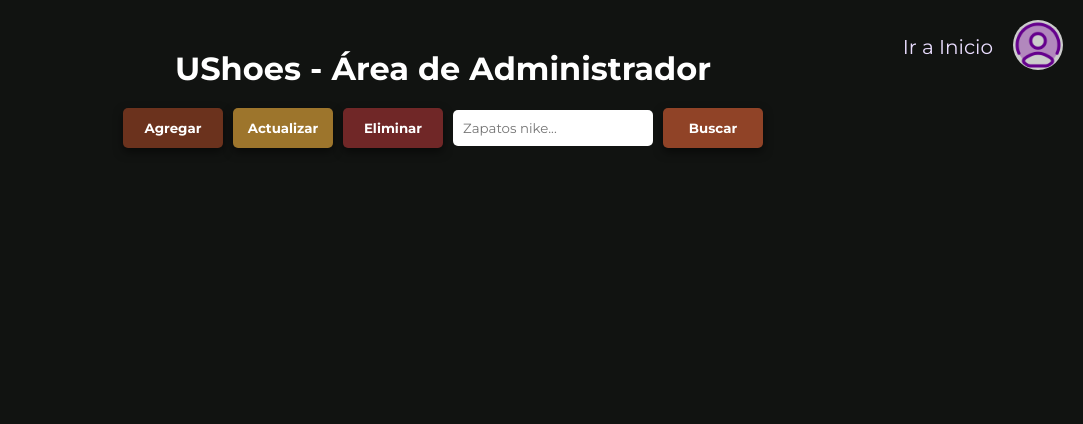
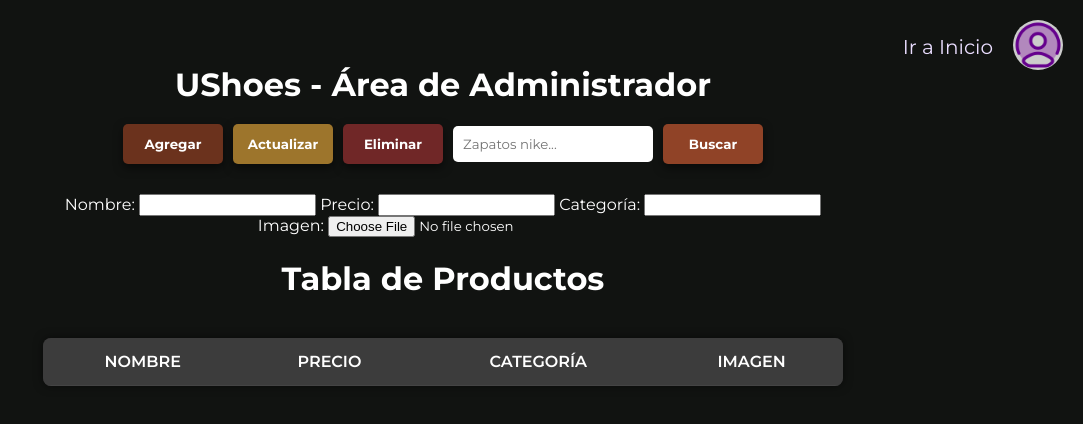
Before and after one commit to Davidsillo273/Proyecto_Modulo, a plain HTML site: page Admin.html in a window 1280 px wide. Shown: the whole page, without its empty margins (197-1280 px from the left). Drawn offline with Linux system fonts and the light colour scheme.

Commit message:
Para modificar lo visual

```diff
--- a/Admin.html
+++ b/Admin.html
@@ -13,15 +13,21 @@
 </head>
 
 <body>
-    <a href="Index.html" class="linkInicio">Ir a Inicio</a>
+    <header class="container">
+        <nav>
+            <ul>
+                <a href="Index.html" class="linkInicio">Ir a Inicio</a>
 
-    <div> <img src="IMG/usuario.png" alt="profile-icon"></div>
+                <div> <img src="IMG/usuario.png" alt="profile-icon"></div>
+            </ul>
+        </nav>
+    </header>
 
     <div class="container">
 
         <h1>UShoes - Área de Administrador</h1>
         <div class="top-bar">
-            <button class="add-btn">Agregar</button>
+            <button class="add-btn" type="submit"  id="btn-submit" >Agregar</button>
             <button class="update-btn">Actualizar</button>
             <button class="delete-btn">Eliminar</button>
             <input type="text" class="search-box" placeholder="Zapatos nike...">
@@ -29,6 +35,57 @@
         </div>
     </div>
 
+    <main class="container">
+
+    <!-- Formulario -->
+    <form id="persona-form" class="persona-form">
+      <div class="flex">
+        <label for="nombre">Nombre:
+          <input type="text" id="nombre" required />
+        </label>
+        <label for="precio">Precio:
+          <input type="number" id="precio" required />
+        </label>
+        <label for="categoria">Categoría:
+            <input type="text" id="categoria" required />
+        </label>
+        <label for="imagen-file">Imagen:
+          <input type="file" id="imagen-file" accept="image/*"  class="search-img"/>
+        </label>
+      </div>
+
+      <!-- Guarda la URL de la imagen cuando se edita un registro (para no subirla de nuevo si no cambia) -->
+      <input type="hidden" id="imagen-url" />
+
+      <!-- Guarda el ID de la persona que se está editando (vacío en modo "agregar") -->
+      <input type="hidden" id="persona-id" />
+
+      <!-- Botón para cancelar la edición y resetear el formulario -->
+      <button type="button" id="btn-cancel" hidden>Cancelar</button>
+
+    </form>
+
+           <h1>Tabla de Productos</h1>
+
+    <div class="table-container">
+        <table>
+            <thead>
+                <tr>
+                    <th>Nombre</th>
+                    <th>Precio</th>
+                    <th>Categoría</th>
+                    <th>Imagen</th>
+
+                </tr>
+            </thead>
+            <tbody>
+
+            </tbody>
+        </table>
+    </div>
+    </main>
+
+    <script src="JS/Admin.JS"></script>
 </body>
 
 </html>
--- a/CSS/Admin.CSS
+++ b/CSS/Admin.CSS
@@ -75,7 +75,6 @@
 
  .add-btn {
      background-color: #6b321d;
-
 
      color: white;
 
@@ -173,16 +172,38 @@
  }
 
  .table-container {
-     background-color: white;
-     border-radius: 5px;
-     overflow: hidden;
-     max-width: 600px;
-     margin-top: 10px;
- }
+  background-color: #2a2a2a;
+  border-radius: 8px;
+  overflow-x: auto;
+  width: 100%;
+  max-width: 800px;
+  margin: 0 auto;
+  border: 2px #EADDFF;
+  box-shadow: 0 0 10px rgba(0, 0, 0, 0.5);
+  margin-top: 20px;
+}
 
- .table-container {
-     border: 3px solid #3D9DF3;
- }
+table {
+  width: 100%;
+  border-collapse: collapse;
+  color: #f0f0f0;
+  font-size: 16px;
+  text-align: center;
+}
+
+th,
+td {
+  padding: 14px 10px;
+  border-bottom: 1px solid #444;
+}
+
+th {
+  background-color: #3c3c3c;
+  color: #ffffff;
+  font-weight: 600;
+  text-transform: uppercase;
+}
+
 
  img {
      position: absolute;
@@ -202,3 +223,7 @@
      color: #EADDFF;
      font-size: 20px;
  }
+
+ .search-img{
+
+ }
```
